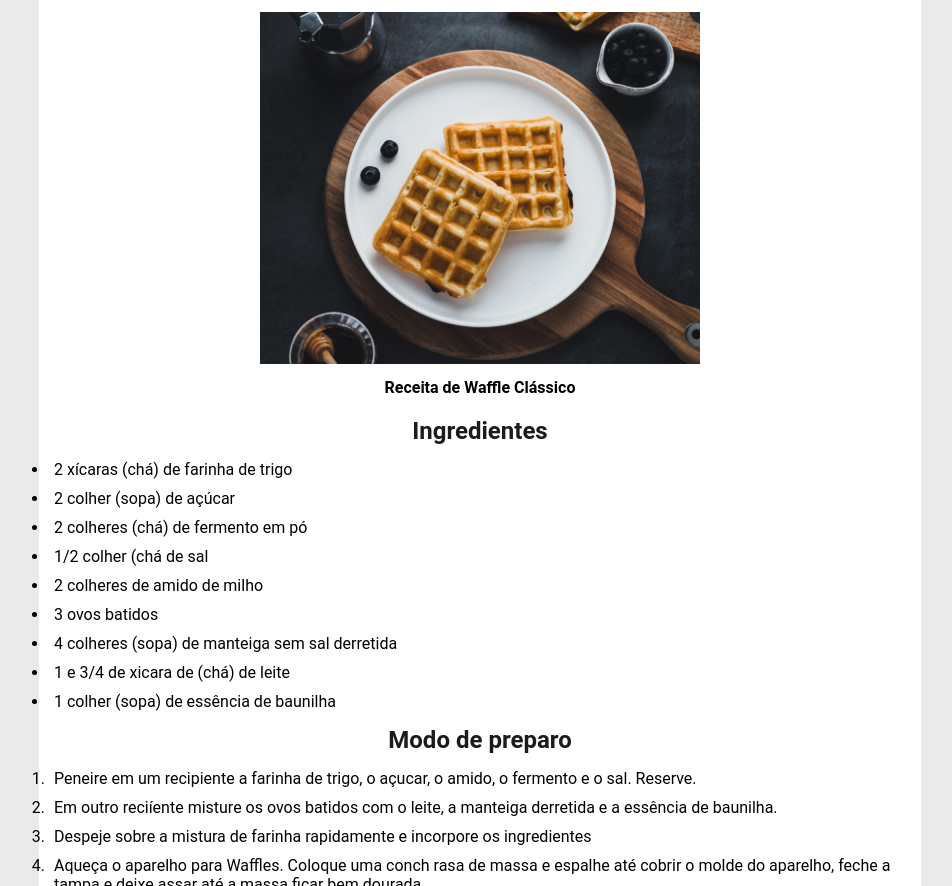
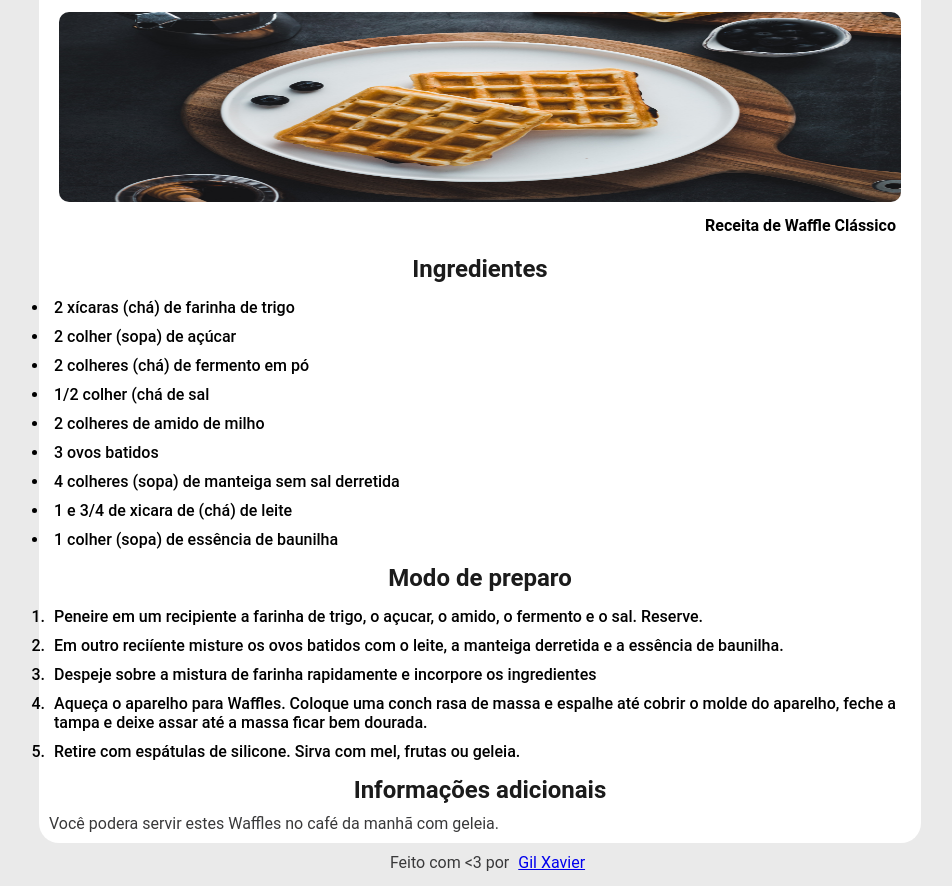
Before and after one commit to gilxaavier/Receita-Waffle, a plain HTML site: page index.html in a window 1280 px wide. Shown: the part 66-952 px from the top of the page, without its empty margins (160-1112 px from the left). Drawn offline with Linux system fonts and the light colour scheme.

Commit message:
atualização footer

```diff
--- a/index.html
+++ b/index.html
@@ -15,7 +15,7 @@
 
 <div id="imagem">
     <figure>
-        <img src="imagens/waffle.jpg" alt="Imagem de um Waffle" width="450">
+        <img src="imagens/waffle.jpg" alt="Imagem de um Waffle" >
         <figcaption>
             <strong>
                 Receita de Waffle Clássico
@@ -48,18 +48,15 @@ ingredientes</li>
     <li>Aqueça o aparelho para Waffles. Coloque uma conch rasa de massa e
 espalhe até cobrir o molde do aparelho, feche a tampa e deixe assar até
 a massa ficar bem dourada.</li>
-    <li>Retire com espátulas de silicone =. Sirca com mel, frutas ou
-geleia. </li>
+    <li>Retire com espátulas de silicone. Sirva com mel, frutas ou geleia. </li>
 </ol>
 <h2>Informações adicionais</h2>
 <p>Você podera servir estes Waffles no café da manhã com geleia.</p>
 
     </div>
 
+    <footer>
+        <p>Feito com &lt;3 por <a href="#">Gil Xavier</a></p>
+    </footer>
 </body>
-    <footer>
-        <div id="rodape">
-            Feito com 	&lt;3 por <a href="#">Gil Xavier</a>
-        </div>
-    </footer>
 </html>
--- a/style.css
+++ b/style.css
@@ -23,9 +23,15 @@ p{
 }
 
 
-#imagem{
+img{
     width: 100%;
+    height: 200px;
     text-align: center;
+    border-radius: 15px;
+}
+
+figcaption{
+    text-align: end;
 }
 
 h1, h2{
@@ -33,10 +39,17 @@ h1, h2{
     color: #1B1B1B;
 }
 
+ul, ol{
+    align-items: center;
+}
+
+li{
+    font-weight: 500;
+}
+
 footer {
+    width: 100%;
     position: absolute;
     text-align: center;
-    /* bottom: 0; */
-    left: 0;
     color: #8F8F8F;
 }
```
